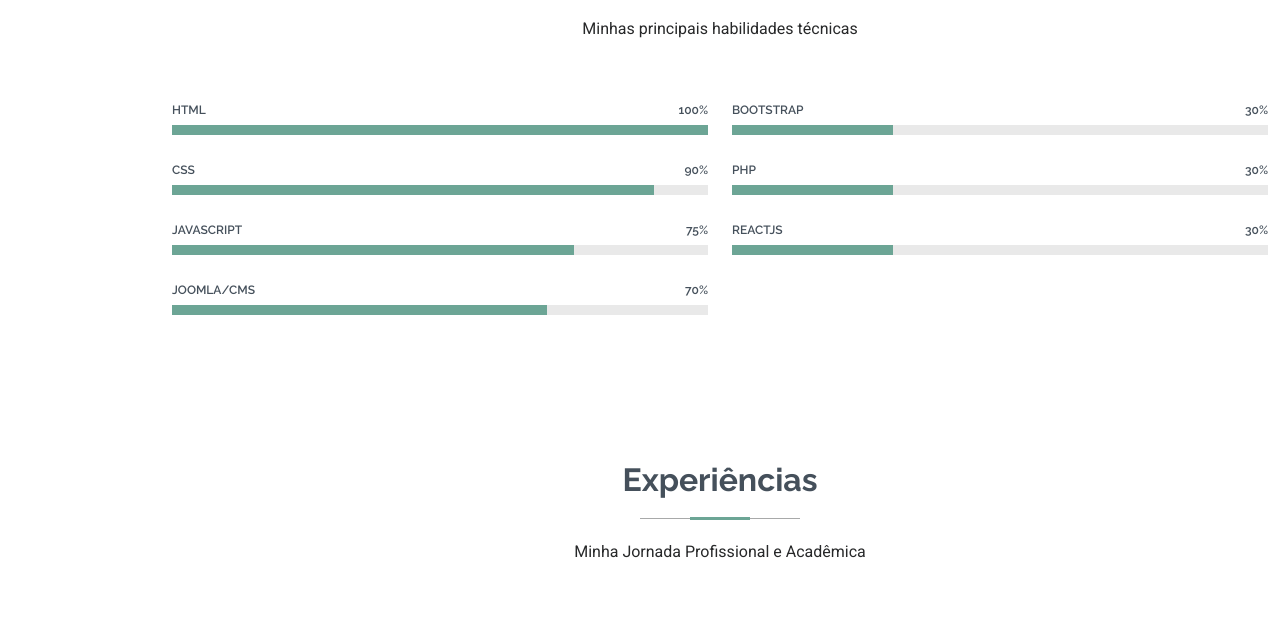
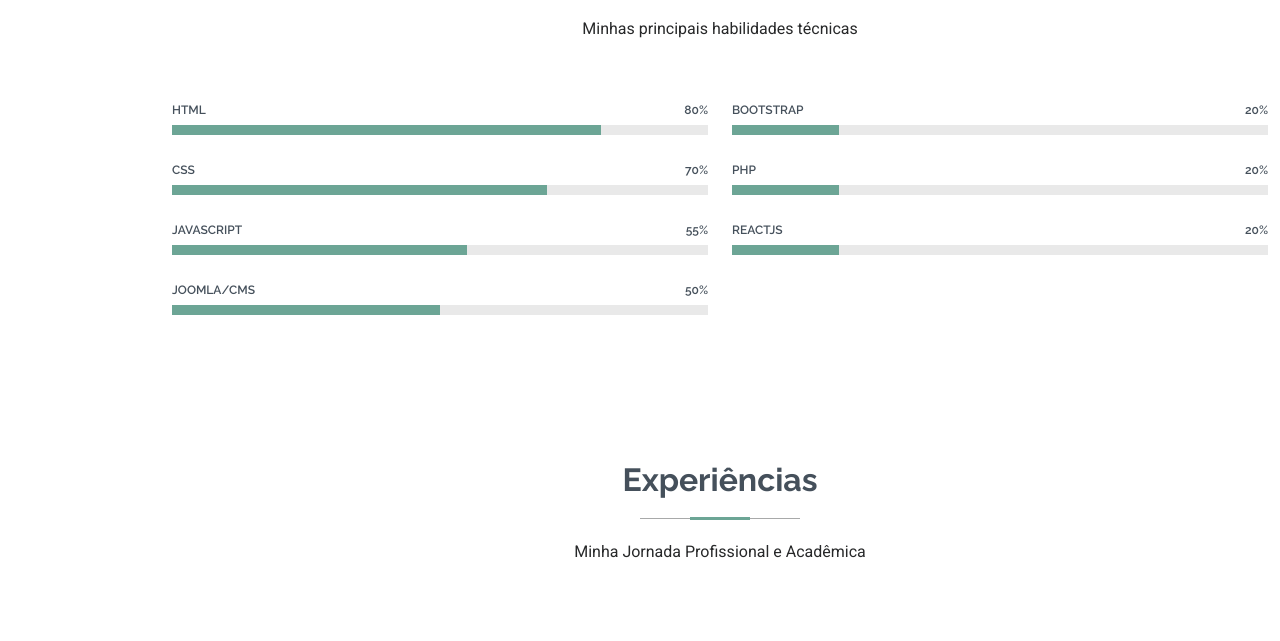
Before and after one commit to vinioliveirar/vinicodes, a plain HTML site: page index.html in a window 1280 px wide. Shown: the part 1601-2242 px from the top of the page. Drawn offline with Linux system fonts and the light colour scheme.

Commit message:
modificacoes nas skills

```diff
--- a/index.html
+++ b/index.html
@@ -170,33 +170,33 @@
           <div class="row skills-content skills-animation">
             <div class="col-lg-6">
               <div class="progress">
-                <span class="skill"><span>HTML</span> <i class="val">100%</i></span>
+                <span class="skill"><span>HTML</span> <i class="val">80%</i></span>
                 <div class="progress-bar-wrap">
-                  <div class="progress-bar" role="progressbar" aria-valuenow="100" aria-valuemin="0" aria-valuemax="100"></div>
+                  <div class="progress-bar" role="progressbar" aria-valuenow="80" aria-valuemin="0" aria-valuemax="100"></div>
                 </div>
               </div>
               <!-- End Skills Item -->
 
               <div class="progress">
-                <span class="skill"><span>CSS</span> <i class="val">90%</i></span>
+                <span class="skill"><span>CSS</span> <i class="val">70%</i></span>
                 <div class="progress-bar-wrap">
-                  <div class="progress-bar" role="progressbar" aria-valuenow="90" aria-valuemin="0" aria-valuemax="100"></div>
+                  <div class="progress-bar" role="progressbar" aria-valuenow="70" aria-valuemin="0" aria-valuemax="100"></div>
                 </div>
               </div>
               <!-- End Skills Item -->
 
               <div class="progress">
-                <span class="skill"><span>JavaScript</span> <i class="val">75%</i></span>
+                <span class="skill"><span>JavaScript</span> <i class="val">55%</i></span>
                 <div class="progress-bar-wrap">
-                  <div class="progress-bar" role="progressbar" aria-valuenow="75" aria-valuemin="0" aria-valuemax="100"></div>
+                  <div class="progress-bar" role="progressbar" aria-valuenow="55" aria-valuemin="0" aria-valuemax="100"></div>
                 </div>
               </div>
               <!-- End Skills Item -->
 
               <div class="progress">
-                <span class="skill"><span>Joomla/CMS</span> <i class="val">70%</i></span>
+                <span class="skill"><span>Joomla/CMS</span> <i class="val">50%</i></span>
                 <div class="progress-bar-wrap">
-                  <div class="progress-bar" role="progressbar" aria-valuenow="70" aria-valuemin="0" aria-valuemax="100"></div>
+                  <div class="progress-bar" role="progressbar" aria-valuenow="50" aria-valuemin="0" aria-valuemax="100"></div>
                 </div>
               </div>
               <!-- End Skills Item -->
@@ -204,25 +204,25 @@
 
             <div class="col-lg-6">
               <div class="progress">
-                <span class="skill"><span>Bootstrap</span> <i class="val">30%</i></span>
+                <span class="skill"><span>Bootstrap</span> <i class="val">20%</i></span>
                 <div class="progress-bar-wrap">
-                  <div class="progress-bar" role="progressbar" aria-valuenow="30" aria-valuemin="0" aria-valuemax="100"></div>
+                  <div class="progress-bar" role="progressbar" aria-valuenow="20" aria-valuemin="0" aria-valuemax="100"></div>
                 </div>
               </div>
               <!-- End Skills Item -->
 
               <div class="progress">
-                <span class="skill"><span>PHP</span> <i class="val">30%</i></span>
+                <span class="skill"><span>PHP</span> <i class="val">20%</i></span>
                 <div class="progress-bar-wrap">
-                  <div class="progress-bar" role="progressbar" aria-valuenow="30" aria-valuemin="0" aria-valuemax="100"></div>
+                  <div class="progress-bar" role="progressbar" aria-valuenow="20" aria-valuemin="0" aria-valuemax="100"></div>
                 </div>
               </div>
               <!-- End Skills Item -->
 
               <div class="progress">
-                <span class="skill"><span>ReactJS</span> <i class="val">30%</i></span>
+                <span class="skill"><span>ReactJS</span> <i class="val">20%</i></span>
                 <div class="progress-bar-wrap">
-                  <div class="progress-bar" role="progressbar" aria-valuenow="30" aria-valuemin="0" aria-valuemax="100"></div>
+                  <div class="progress-bar" role="progressbar" aria-valuenow="20" aria-valuemin="0" aria-valuemax="100"></div>
                 </div>
               </div>
               <!-- End Skills Item -->
```
